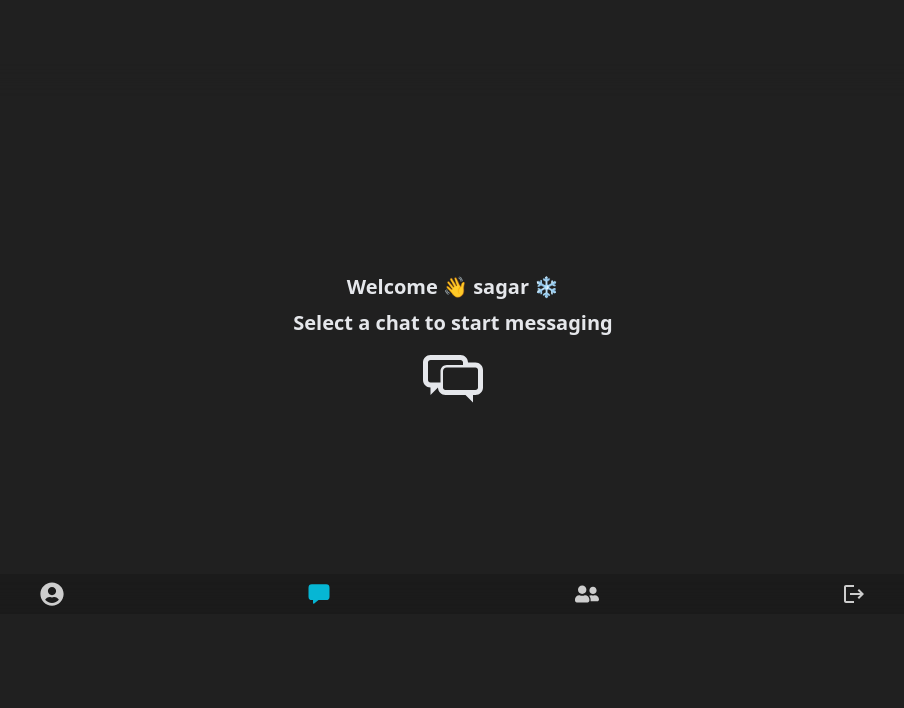
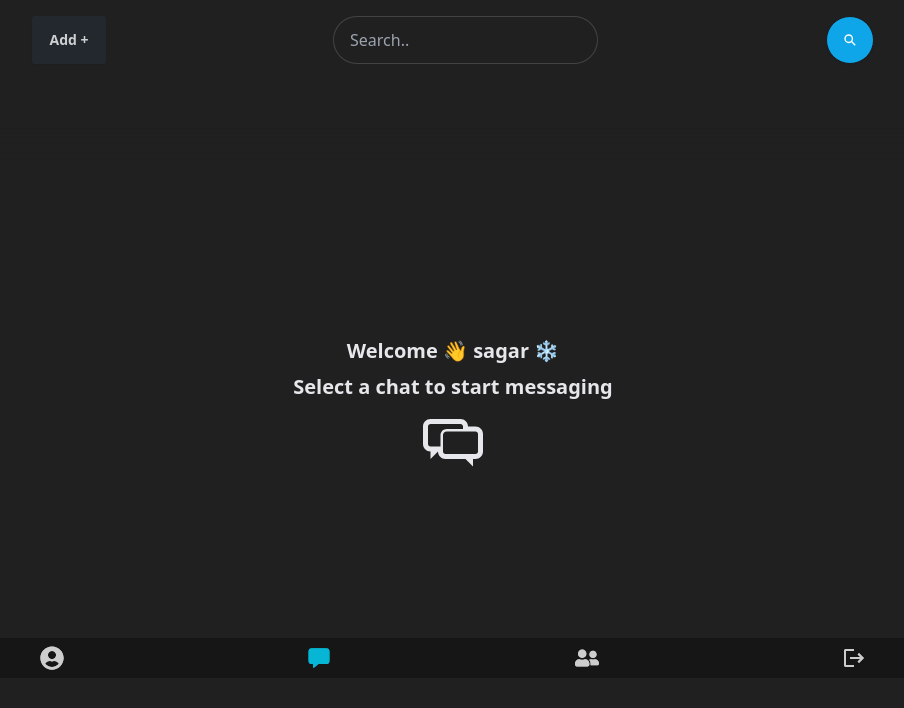
Before and after one commit to R3yz0n/textyourmate, a React (Vite) app in the folder frontend/: page / in a window 1280 px wide. Shown: the top 708 px of the page, without its empty margins (187-1091 px from the left). Built offline with nearby package versions, Linux system fonts and the light colour scheme; no server answers; sample sign-in values are in the browser's storage.

Commit message:
Add sidebar and search input to ProtectedRoute component

```diff
--- a/frontend/src/components/ProtectedRoute.tsx
+++ b/frontend/src/components/ProtectedRoute.tsx
@@ -1,9 +1,22 @@
 import { useSelector } from "react-redux";
 import { Navigate, Outlet } from "react-router-dom";
+import Sidebar from "./Sidebar";
+import SearchInput from "./SearchInput";
 
 const ProtectedRoute = () => {
   const { userInfo } = useSelector((state: any) => state.auth);
-  return userInfo ? <Outlet /> : <Navigate to={"/login"} replace />;
+
+  if (userInfo)
+    return (
+      <section className="flex flex-col relative h-full">
+        <div className="pt-4">
+          <SearchInput />
+          <Outlet />
+        </div>
+        <Sidebar />
+      </section>
+    );
+  return <Navigate to={"/login"} replace />;
 };
 
 export default ProtectedRoute;
```
